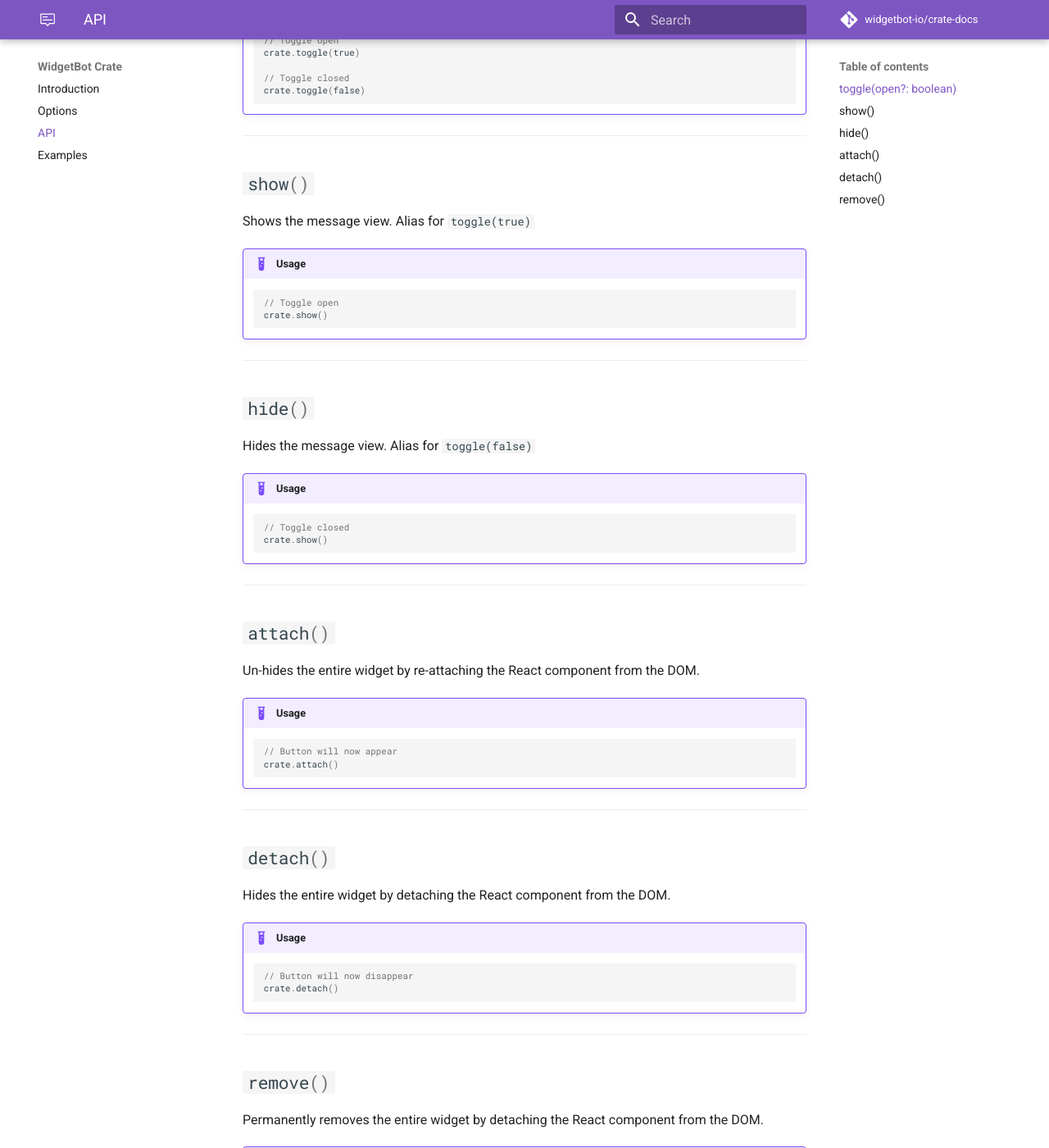
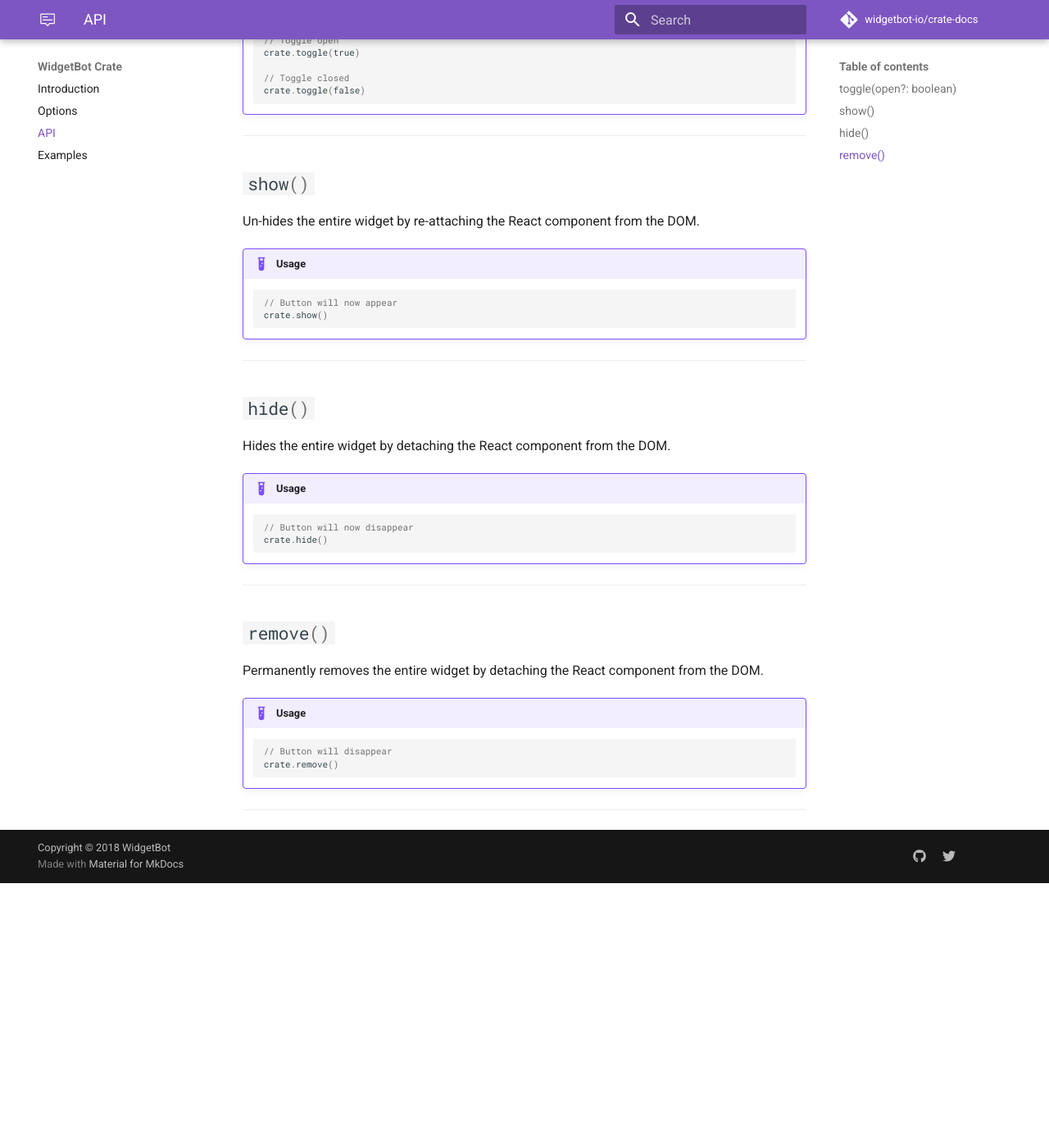
Before and after one commit to widgetbot-io/documentation, an MkDocs documentation site: the page built from docs/api/index.md, in a window 1280 px wide and 1400 px high, scrolled down 404 px. Shown: the whole window at 82% size. Built offline with MkDocs 1.6.1 and Material for MkDocs 9.7.7, drawn with Linux system fonts in a browser that asks for light colours; a script that is not in the unit is left out; comment, search, counter and statistics services are not loaded; old or Windows-style settings are respelled for this version of MkDocs; after the commit the page ends 1481 px from its top, so only the background shows below that.

Commit message:
Remove aliases

````diff
--- a/docs/api/index.md
+++ b/docs/api/index.md
@@ -23,12 +23,12 @@ Toggles the message view, with an optional param to set it.
 
 ## `#!js show()`
 
-Shows the message view. Alias for `toggle(true)`
+Un-hides the entire widget by re-attaching the React component from the DOM.
 
 !!! example "Usage"
 
     ```js
-    // Toggle open
+    // Button will now appear
     crate.show()
     ```
 
@@ -36,39 +36,13 @@ Shows the message view. Alias for `toggle(true)`
 
 ## `#!js hide()`
 
-Hides the message view. Alias for `toggle(false)`
-
-!!! example "Usage"
-
-    ```js
-    // Toggle closed
-    crate.show()
-    ```
-
----
-
-## `#!js attach()`
-
-Un-hides the entire widget by re-attaching the React component from the DOM.
-
-!!! example "Usage"
-
-    ```js
-    // Button will now appear
-    crate.attach()
-    ```
-
----
-
-## `#!js detach()`
-
 Hides the entire widget by detaching the React component from the DOM.
 
 !!! example "Usage"
 
     ```js
     // Button will now disappear
-    crate.detach()
+    crate.hide()
     ```
 
 ---
````
